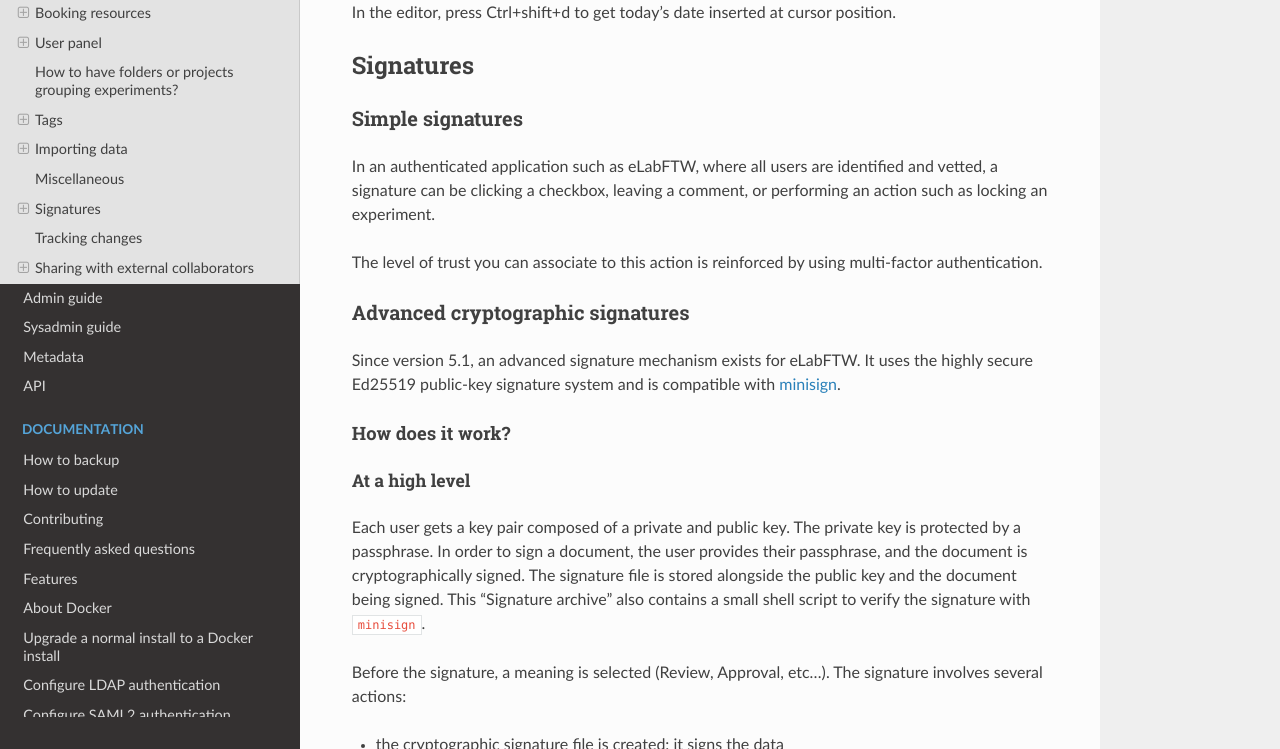
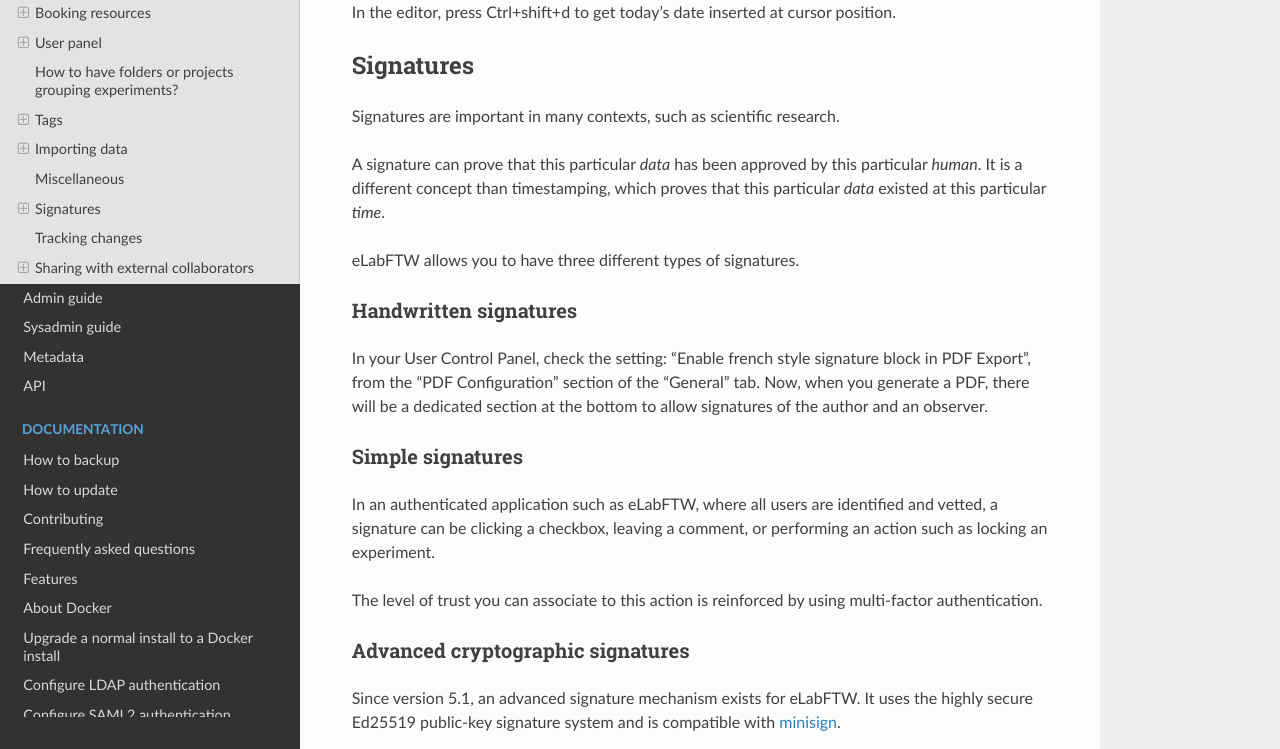
Before and after one commit to elabftw/elabdoc, a Sphinx documentation site: the page built from doc/user-guide.rst, in a window 1280 px wide and 900 px high, scrolled down 20476 px, cut to the strip 151-900 px from the top of the window. Built offline with Sphinx 7.4.7 and the Read the Docs theme 2.0.0, drawn with Linux system fonts in a browser that asks for light colours.

Commit message:
improve signature doc

```diff
--- a/doc/user-guide.rst
+++ b/doc/user-guide.rst
@@ -647,6 +647,17 @@
 Signatures
 ==========
 
+Signatures are important in many contexts, such as scientific research.
+
+A signature can prove that this particular *data* has been approved by this particular *human*. It is a different concept than timestamping, which proves that this particular *data* existed at this particular *time*.
+
+eLabFTW allows you to have three different types of signatures.
+
+Handwritten signatures
+----------------------
+
+In your User Control Panel, check the setting: "Enable french style signature block in PDF Export", from the "PDF Configuration" section of the "General" tab. Now, when you generate a PDF, there will be a dedicated section at the bottom to allow signatures of the author and an observer.
+
 Simple signatures
 -----------------
 
```
